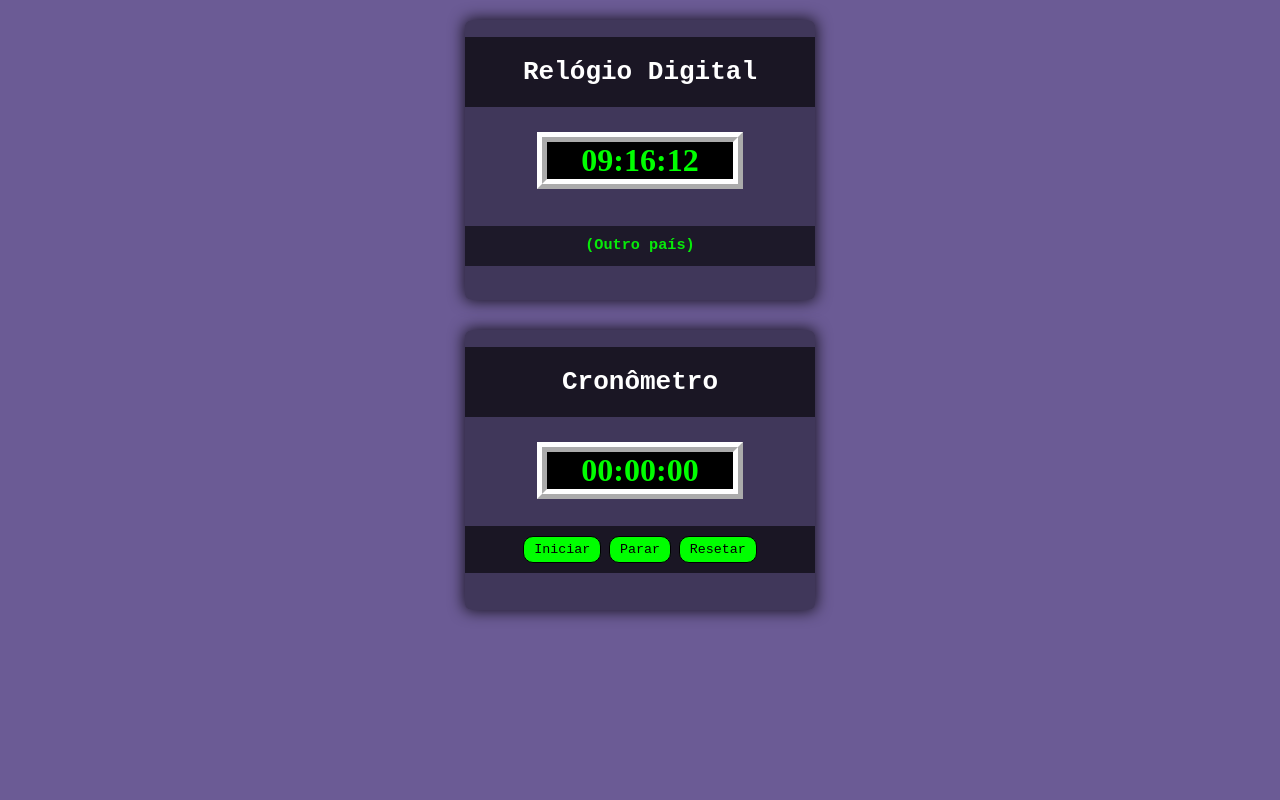
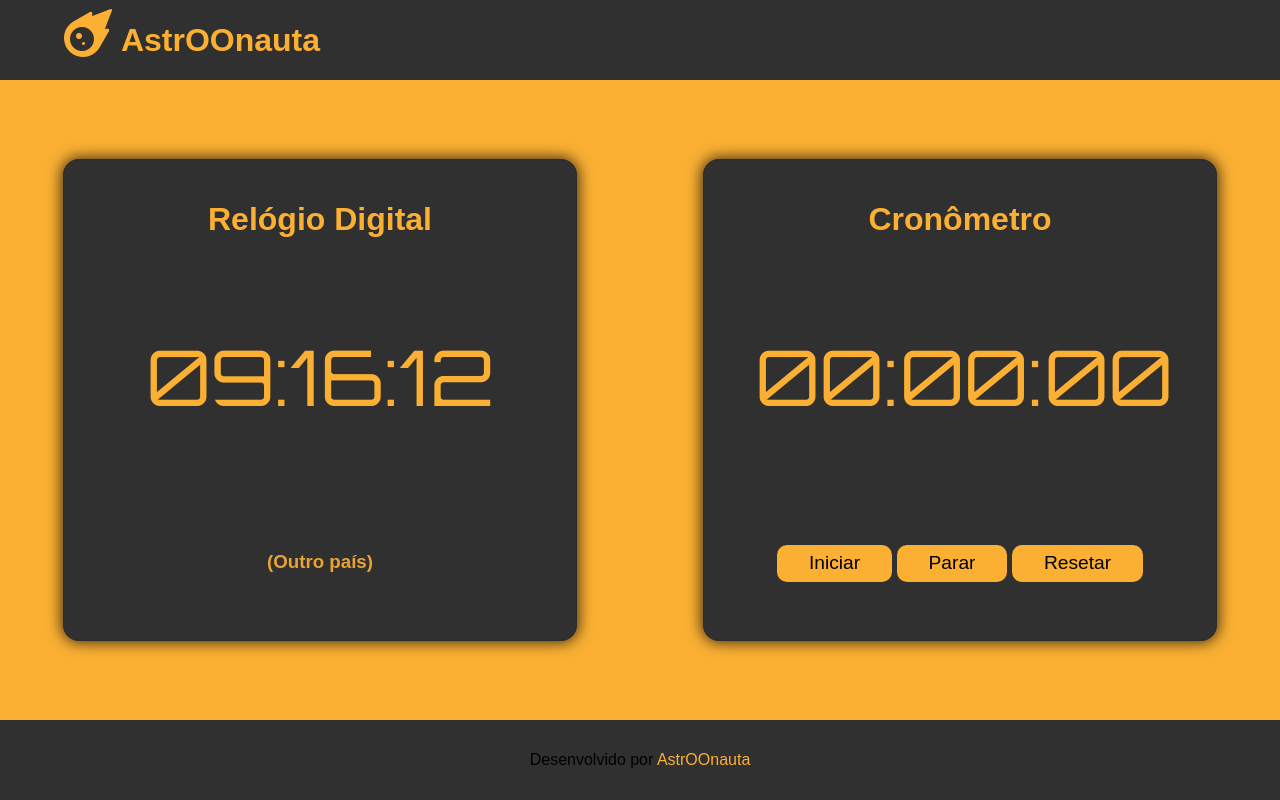
Before and after one commit to AstrOOnauta/Clock, a plain HTML site: page index.html in a window 1280 px wide. Drawn offline with Linux system fonts and the light colour scheme.

Commit message:
Version 3!

```diff
--- a/css/clock.css
+++ b/css/clock.css
@@ -1,53 +1,70 @@
 body{
-    background-color: #6b5b95;
+    background-color: #fbb034;
     background-attachment: fixed;
-    font-family: monospace;
+    font-family: sans-serif;
     text-align: center;
     padding: 0;
     margin: 0;
 }
 
-#clockArea{
-    position: relative;
-    background-color: rgb(0, 0, 0, 0.4);
-    border-radius: 2%;
-    min-height: 280px;
-    box-shadow: 0px 0px 15px 1px rgba(0,0,0,0.8);
-    margin: auto;
-    margin-top: 20px;
-    width: 350px;
+header{
+    background-color: #303030;
+    width: 100%;
+    height: 10vh;
 }
 
-#timerArea{
+#headerArea{
+    width: 90%;
+    margin: auto;
+    text-align: left;
+    line-height: 10vh;
+    font-size: xx-large;
+}
+
+#headerArea a{
+    font-weight: 600;
+}
+
+#headerArea i{
+    color: #fbb034;
+    font-size: 3rem;
+    padding-top: .4rem;
+}
+
+main{
+    display: flex;
+    flex-wrap: wrap;
+    justify-content: space-around;
+    align-items: center;
+    height: 80vh;
+}
+
+#clockArea, #timerArea{
     position: relative;
-    background-color: rgb(0, 0, 0, 0.4);
-    border-radius: 2%;
-    min-height: 280px;
+    background-color: #303030;
+    border: 1px solid rgba(0,0,0,0.1);
+    border-radius: 1rem;
     box-shadow: 0px 0px 15px 1px rgba(0,0,0,0.8);
-    margin: auto;
-    margin-top: 30px;
-    width: 350px;
+    margin:auto;
+    width: 90%;
+    height: 35vh;
 }
+
 h3{
     position: absolute;
-    margin-top: 10px;
-    padding-top: 10px;
     opacity: .9;
-    top: 70%;
+    bottom: 0;
     left: 50%;
     transform: translate(-50%);
     width: 100%;
-    height: 30px;
-    background-color: rgba(0,0,0,0.6);
-    color: #0f0;
+    color: #fbb034;
 }
 #title{
     position: absolute;
     padding-top: 20px;
     width: 100%;
     height: 50px;
-    background-color: rgba(0,0,0,0.6);
-    color: white;
+    color: #fbb034;
 }
 #clock, #timer{
     position: absolute;
@@ -56,32 +73,74 @@ h3{
     top: 40%;
     left: 50%;
     transform: translate(-50%);
-    width: 170px;
-    font-family: "Orbitron";
-    background-color: black;
-    color: #0f0;
-    border: 10px ridge white;
+    width: 80%;
+    font-family: 'Orbitron', sans-serif;
+    font-weight: 400;
+    font-size: 6vmax;
+    color: #fbb034;
 }
 #buttons{
     position: absolute;
     padding-bottom: 10px;
     width: 100%;
     margin: auto;
-    top: 70%;
+    bottom: 1rem;
     left: 50%;
     transform: translate(-50%);
-    background-color: rgba(0,0,0,0.6);
 }
 button{
-    background-color: #0f0;
-    border:1px solid black;
-    font-family: monospace;
-    margin-top: 10px;
+    background-color: #fbb034;
+    border: none;
     border-radius: 10px;
-    padding:5px 10px;
+    padding: 1.5% 2rem;
+    font-size: 1.5vmax;
     cursor: pointer;
 }
 button:hover{
-    background:linear-gradient(to bottom, #5cbf2a 5%, #44c767 100%);
-	background-color:#5cbf2a;
+	background-color:#303030;
+    color: #fbb034;
+    box-shadow: 0px 0px 1px 1px #fbb034;
 }
+
+button:disabled{
+	background-color:#303030;
+    color: #fbb034;
+    box-shadow: 0px 0px 1px 1px #fbb034;
+    opacity: .5;
+    cursor: default;
+}
+
+button:focus{
+    outline: none;
+}
+
+footer{
+    background-color: #303030;
+    width: 100%;
+    height: 10vh;
+}
+
+p{
+    font-size: medium;
+    line-height: 10vh;
+    margin: 0;
+    padding: 0;
+}
+
+a{
+    text-decoration: none;
+    color: #fbb034;
+}
+
+@media screen and (min-width: 1100px) {
+    #clockArea, #timerArea{
+        width: 40%;
+        height: 60vh;
+    }
+    #clock, #timer{
+        top: 35%;
+    }
+    h3, #buttons{
+        bottom: 10%;
+    }
+}
--- a/index.html
+++ b/index.html
@@ -4,10 +4,18 @@
     <meta charset="UTF-8">
     <meta http-equiv="X-UA-Compatible" content="IE=edge">
     <meta name="viewport" content="width=device-width, initial-scale=1.0">
+    <link href="https://fonts.googleapis.com/css2?family=Orbitron:wght@400;600;800&display=swap" rel="stylesheet">
     <link rel="stylesheet" href="./css/clock.css">
     <title>Relógio & Cronômetro</title>
 </head>
 <body>
+    <header>
+        <div id="headerArea">
+            <i class="fas fa-meteor"></i>
+            <a href="https://github.com/AstrOOnauta">AstrOOnauta</a>
+        </div>
+    </header>
+    <main>
         <div id="clockArea">
             <h1 id="title">Relógio Digital</h1>
             <h1 id="clock"></h1>
@@ -22,7 +30,12 @@
                 <button id="restartButton" onclick="restartTimer()">Resetar</button>
             </div>
         </div>
+    </main>
+    <footer>
+        <p>Desenvolvido por <a href="https://github.com/AstrOOnauta">AstrOOnauta</a></p>
+    </footer>
 
+    <script src="https://kit.fontawesome.com/d5ca61eae2.js" crossorigin="anonymous"></script>
     <script src="./js/clock.js"></script>
 </body>
 </html>
--- a/js/clock.js
+++ b/js/clock.js
@@ -44,11 +44,13 @@ var aux
 //Function to start the timer
 function startTimer(){
     aux = setInterval(function(){timer()}, time)    //Call the mechanism to timer to work each 1second
+    document.getElementById("startButton").disabled = true
 }
 
 //Function to stop the timer
 function stopTimer(){
     clearInterval(aux)
+    document.getElementById("startButton").disabled = false
 }
 
 //Function to restart the time in timer
@@ -58,6 +60,7 @@ function restartTimer(){
     minutesTimer = 0;
     secondsTimer = 0;
     document.getElementById("timer").innerHTML = "00:00:00"
+    document.getElementById("startButton").disabled = false
 }
 
 //Function to the timer mechanism
```
Lines whose indentation alone changed are shown as unchanged.
